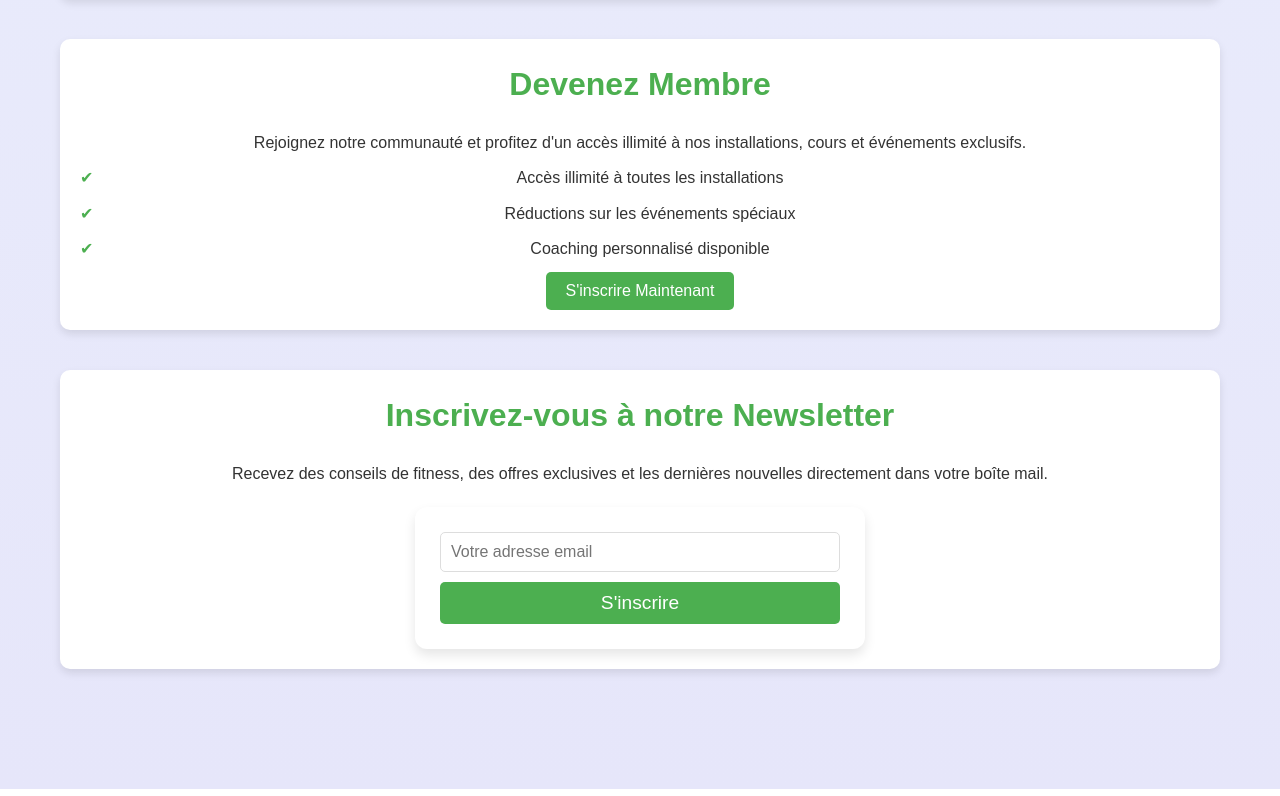
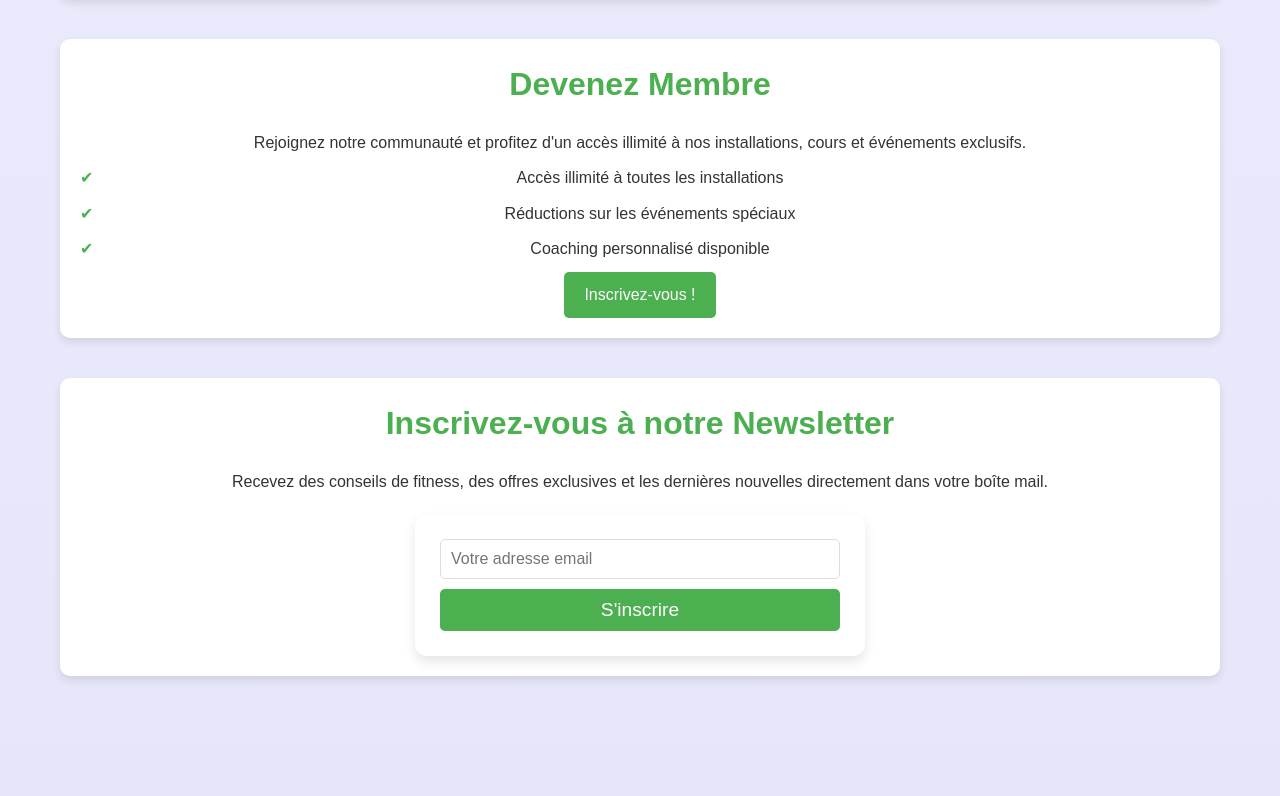
Before and after one commit to Kdeuz/ProjetDevWeb2025, a React (Create React App) app in the folder frontend/: page /fitness in a window 1280 px wide. Shown: the part 2681-3477 px from the top of the page. Built offline with nearby package versions, Linux system fonts and the light colour scheme.

Commit message:
Bouton d’inscription dans la page fitness, page musculation Bouton « nous contacter » page piscine

```diff
--- a/frontend/src/pages/FitnessPage.jsx
+++ b/frontend/src/pages/FitnessPage.jsx
@@ -1,5 +1,6 @@
 import React, { useState, useEffect } from 'react';
 import './style.css';
+import { Link } from "react-router-dom";
 
 const FitnessPage = () => {
     const [peopleCount, setPeopleCount] = useState(20);
@@ -150,7 +151,7 @@ const FitnessPage = () => {
                     <li>Réductions sur les événements spéciaux</li>
                     <li>Coaching personnalisé disponible</li>
                 </ul>
-                <button className="join-button">S'inscrire Maintenant</button>
+                <Link to="/register" className="join-button">Inscrivez-vous !</Link>
             </section>
 
             <section className="newsletter">
--- a/frontend/src/pages/MusculationPage.jsx
+++ b/frontend/src/pages/MusculationPage.jsx
@@ -1,5 +1,6 @@
 import React, { useState } from 'react';
 import './style.css';
+import { Link } from "react-router-dom";
 
 const MusculationPage = () => {
     const [equipmentAvailable, setEquipmentAvailable] = useState({
@@ -140,7 +141,7 @@ const MusculationPage = () => {
                     Rejoignez-nous et bénéficiez d'un accès illimité à nos installations modernes, avec des coachs expérimentés pour vous
                     guider à chaque étape.
                 </p>
-                <button className="join-button">Inscription</button>
+                <Link to="/register" className="join-button">Inscription</Link>
             </section>
 
             {/* Newsletter Section */}
--- a/frontend/src/pages/PiscinePage.jsx
+++ b/frontend/src/pages/PiscinePage.jsx
@@ -1,5 +1,6 @@
 import React from 'react';
 import './style.css';
+import { Link } from "react-router-dom";
 
 const PiscinePage = () => {
   return (
@@ -80,7 +81,7 @@ const PiscinePage = () => {
       <section className="contact">
         <h2>Contactez-Nous</h2>
         <p>Vous avez des questions sur nos services aquatiques ? Contactez notre équipe pour plus d'informations !</p>
-        <button className="class-btn">Nous contacter</button>
+        <Link to="/contact" className="join-button">Nous contacter</Link>
       </section>
     </div>
   );
```
